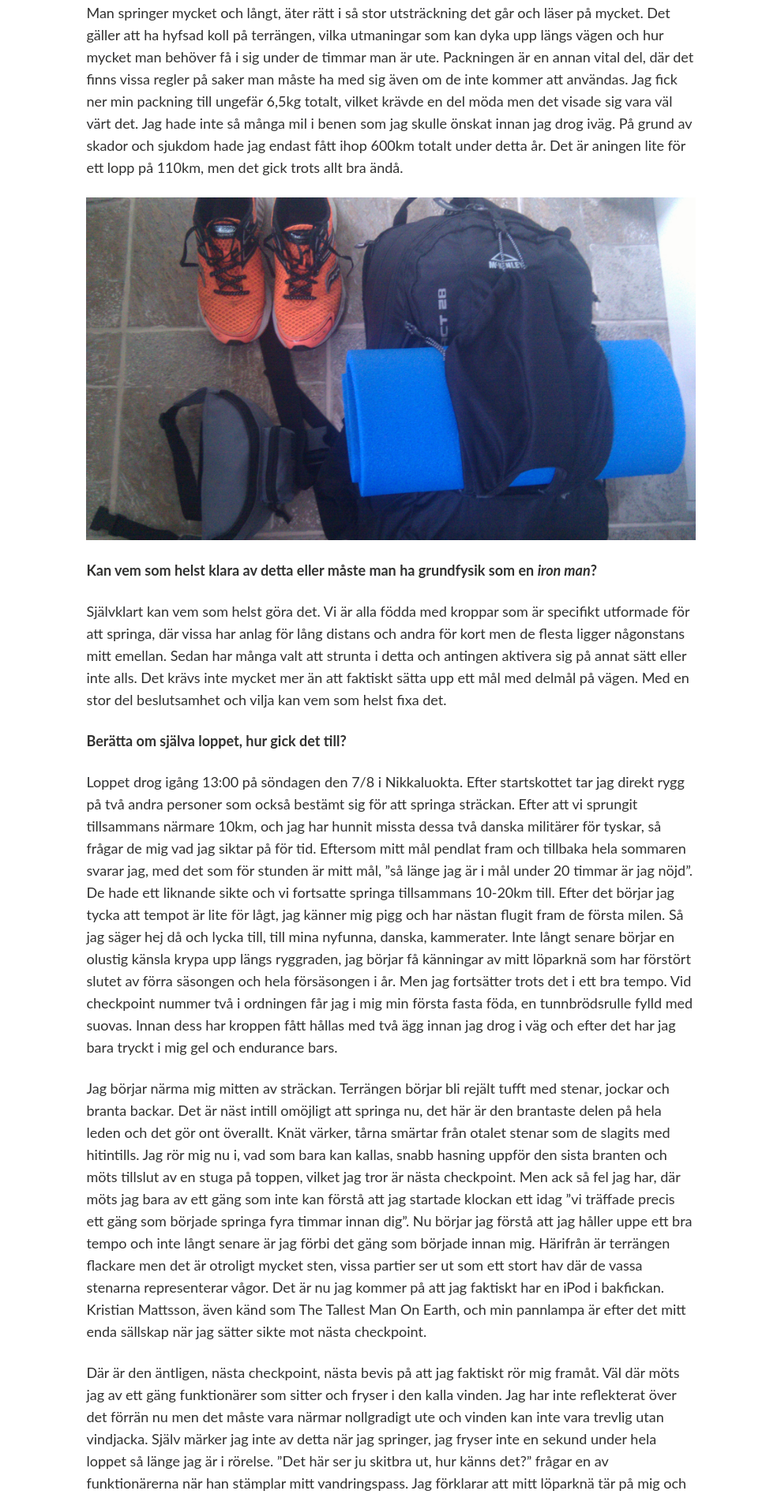
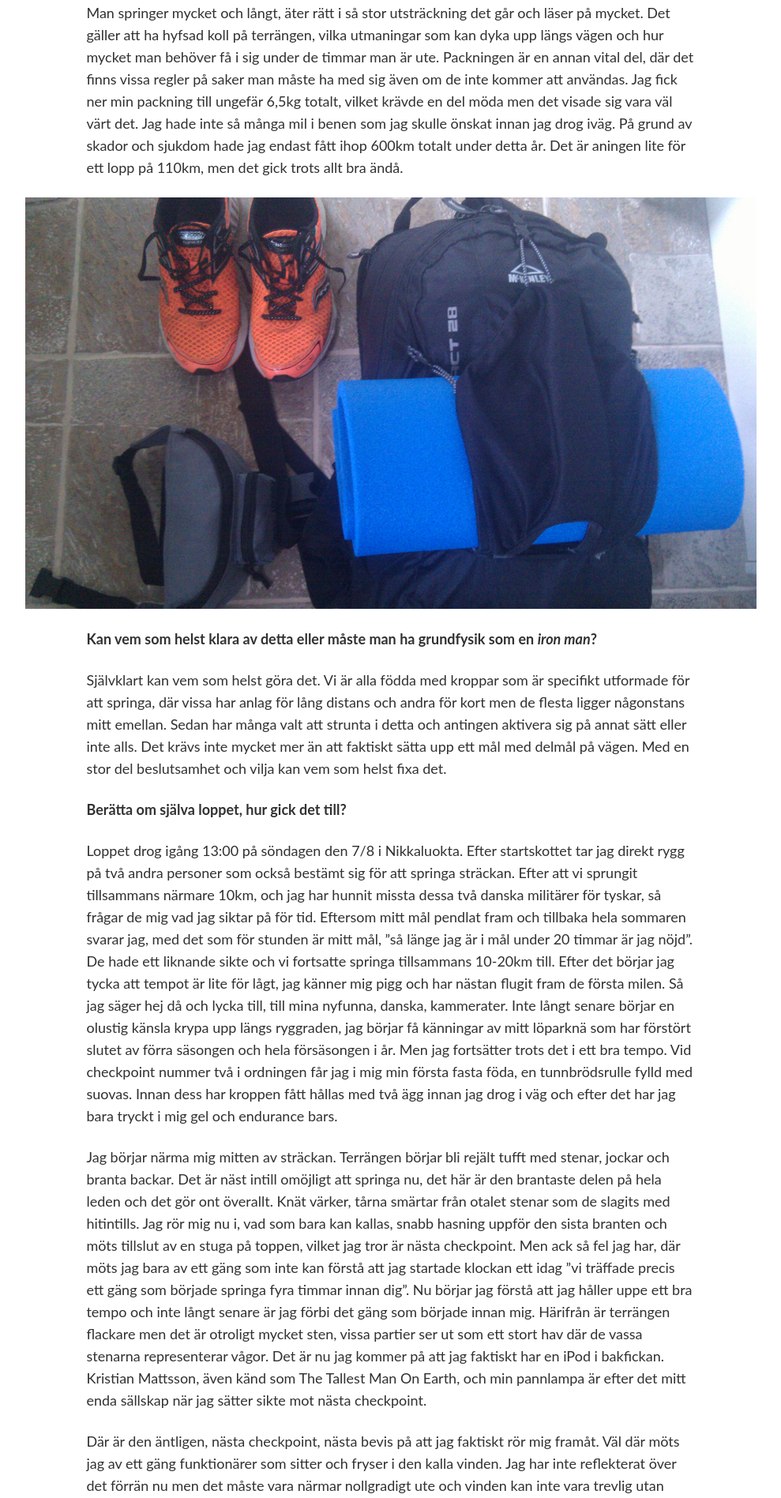
Before and after one commit to GovernorFancyPants/desolaterunner, a Jekyll site: the page built from _posts/race-reports/2016-07-26-Fjällräven-Classic-intervju.md, in a window 1280 px wide. Shown: the part 1330-3227 px from the top of the page at 79% size, without its empty margins (145-1134 px from the left). Built offline with Jekyll 4.4.1, drawn with Linux system fonts in a browser that asks for light colours; comment, search, counter and statistics services are not loaded.

Commit message:
img width fix

```diff
--- a/_sass/_layout.scss
+++ b/_sass/_layout.scss
@@ -331,6 +331,12 @@
 	}
 }
 
+article.wrap .page-content p img {
+	width: 120%;
+    margin: 0 -10%;
+    max-width: 120%;
+}
+
 /*
    Page footer
    ========================================================================== */
```
